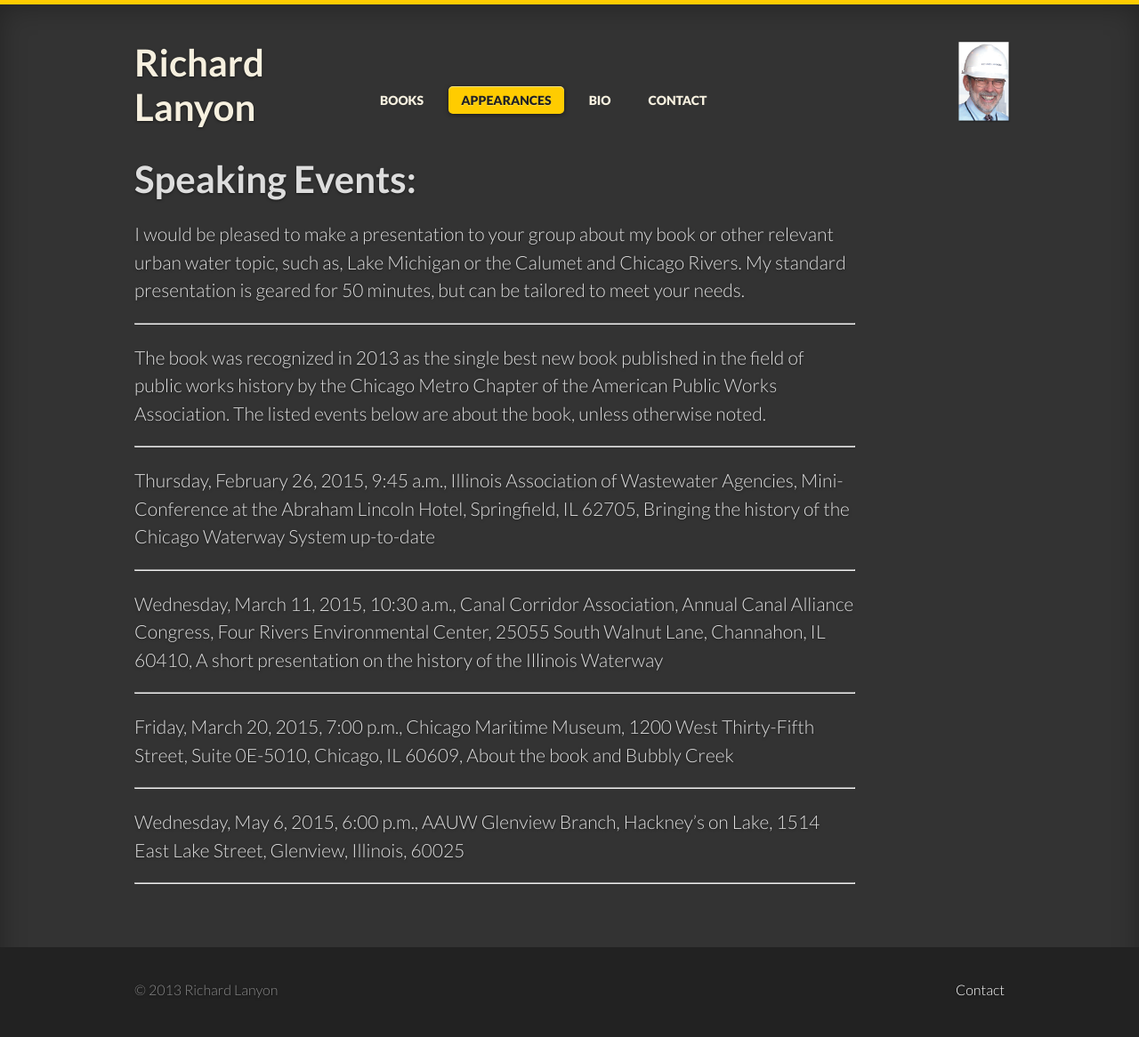
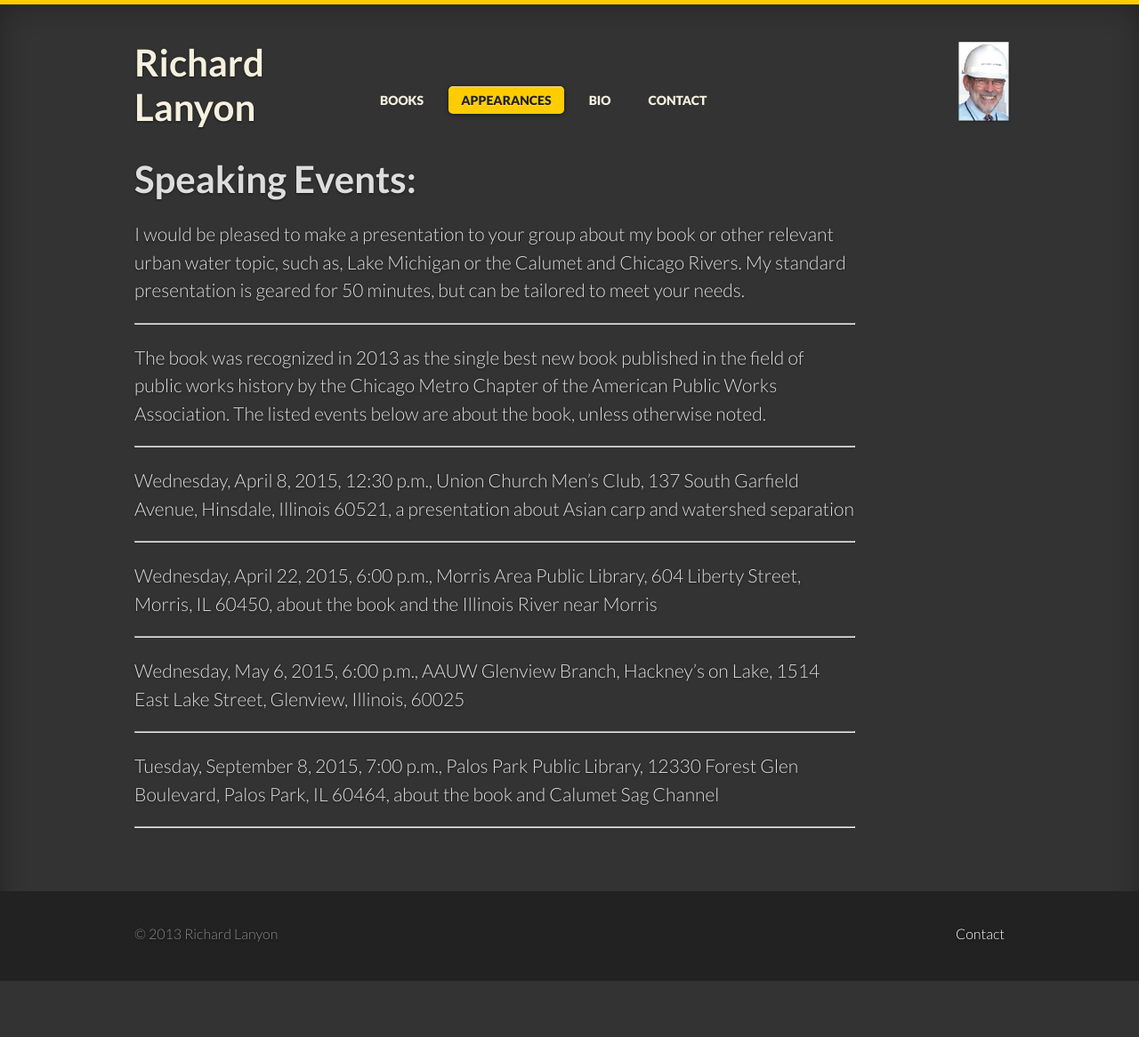
Before and after one commit to LanyonM/lanyonspeaks, a Jekyll site: the page built from _posts/2013-01-01-speaking.md, in a window 1280 px wide. Shown: the whole page at 89% size. Built offline with Jekyll 4.4.1, drawn with Linux system fonts in a browser that asks for light colours; some web fonts are replaced; after the commit the page ends 1103 px from its top, so only the background shows below that.

Commit message:
Update 2013-01-01-speaking.md

```diff
--- a/_posts/2013-01-01-speaking.md
+++ b/_posts/2013-01-01-speaking.md
@@ -14,18 +14,18 @@ The book was recognized in 2013 as the single best new book published in the fie
 
 ----
 
-Thursday, February 26, 2015, 9:45 a.m., Illinois Association of Wastewater Agencies, Mini-Conference at the Abraham Lincoln Hotel, Springfield, IL 62705, Bringing the history of the Chicago Waterway System up-to-date
+Wednesday, April 8, 2015, 12:30 p.m., Union Church Men’s Club, 137 South Garfield Avenue, Hinsdale, Illinois 60521, a presentation about Asian carp and watershed separation
 
 ----
 
-Wednesday, March 11, 2015, 10:30 a.m., Canal Corridor Association, Annual Canal Alliance Congress, Four Rivers Environmental Center, 25055 South Walnut Lane, Channahon, IL 60410, A short presentation on the history of the Illinois Waterway
-
-----
-
-Friday, March 20, 2015, 7:00 p.m., Chicago Maritime Museum, 1200 West Thirty-Fifth Street, Suite 0E-5010, Chicago, IL 60609, About the book and Bubbly Creek
+Wednesday, April 22, 2015, 6:00 p.m., Morris Area Public Library, 604 Liberty Street, Morris, IL 60450, about the book and the Illinois River near Morris
 
 ----
 
 Wednesday, May 6, 2015, 6:00 p.m., AAUW Glenview Branch, Hackney’s on Lake, 1514 East Lake Street, Glenview, Illinois, 60025
 
 ----
+
+Tuesday, September 8, 2015, 7:00 p.m., Palos Park Public Library, 12330 Forest Glen Boulevard, Palos Park, IL 60464, about the book and Calumet Sag Channel
+
+----
```
